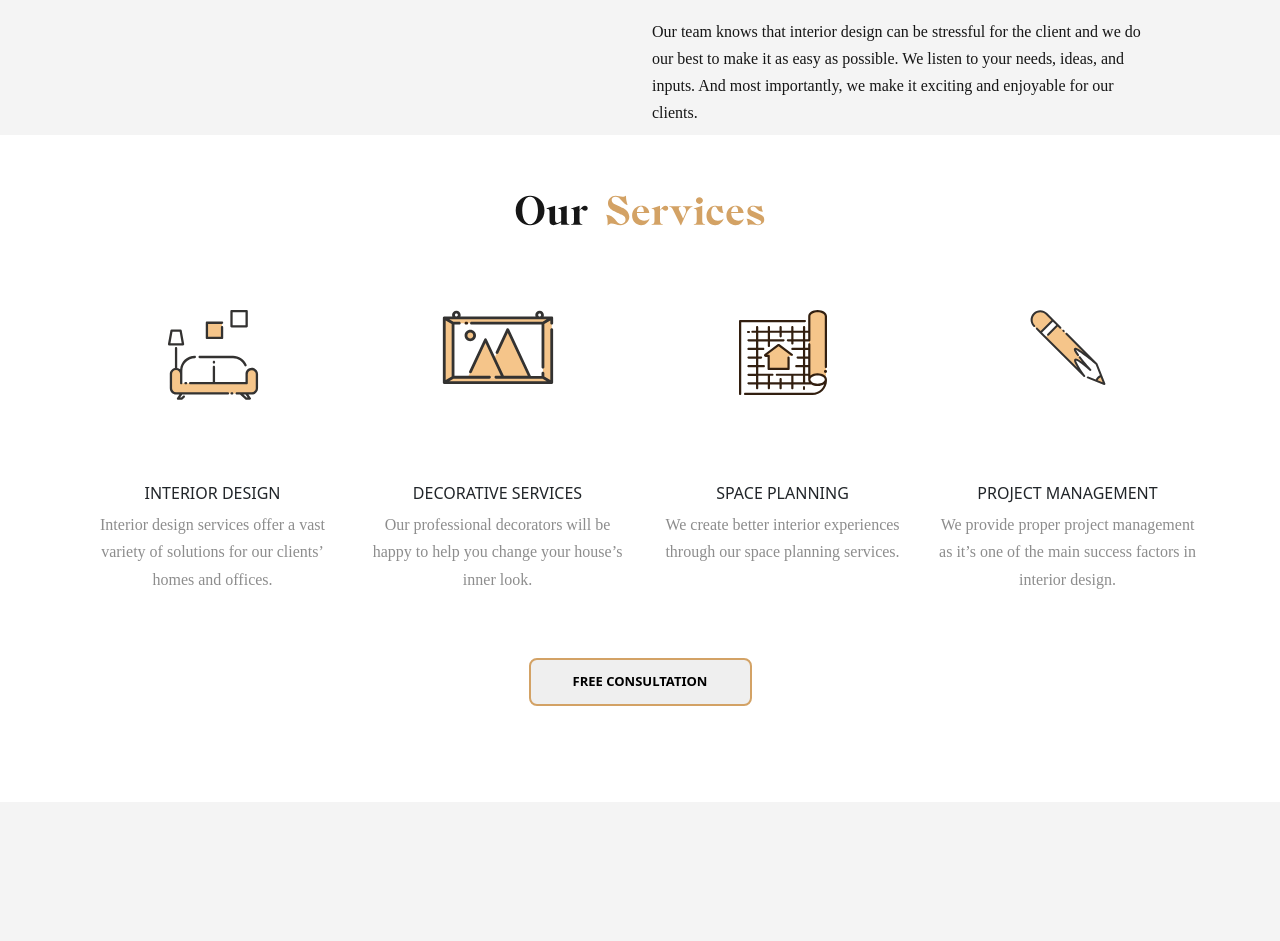
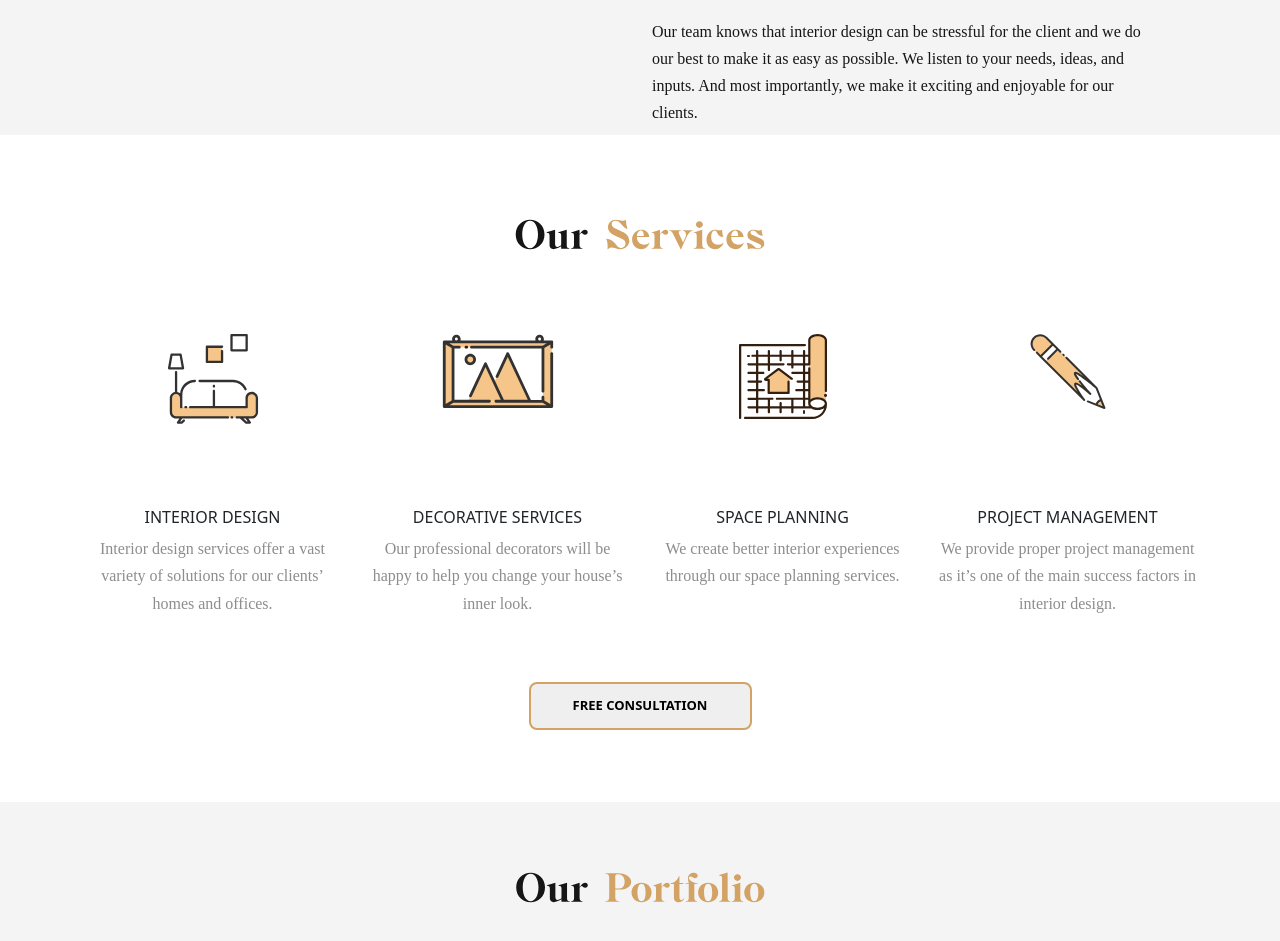
Before and after one commit to rifai-rizqi3/Eduwork-LandingPage, a plain HTML site: page index.html in a window 1280 px wide. Shown: the part 1000-1941 px from the top of the page. Drawn offline with nearby package versions, Linux system fonts and the light colour scheme.

Commit message:
update portfolio

```diff
--- a/index.html
+++ b/index.html
@@ -127,7 +127,7 @@
 
     <!-- Our Portfolio -->
     <section class="portfolio">
-
+      <img class="center" src="/asset/portfolio.svg" width="243px" height="31px" style="margin-top: 70px;">
     </section>
   </body>
 </html>
--- a/style.css
+++ b/style.css
@@ -151,8 +151,8 @@ h2 {
 
     display: flex;
     flex-direction: column;
-    /* justify-content: center;
-    align-items: center; */
+    justify-content: center;
+    align-items: center;
     padding: 0px;
     gap: 84px;
 
@@ -161,7 +161,6 @@ h2 {
     height: 669px;
     left: 0px;
     top: 1135px;
-
     background: #ffff;
 
 }
@@ -171,7 +170,7 @@ h2 {
     margin-left: auto;
     margin-right: auto;
     width: 50%;
-    margin-top: 60px;
+    margin-top: 10px;
 }
 
 text {
@@ -194,7 +193,7 @@ text {
 }
 
 .portfolio {
-    display: flex;
+    display: center;
     flex-direction: column;
     justify-content: center;
     align-items: center;
```
Also changed, not shown: asset/portfolio.svg (added).
